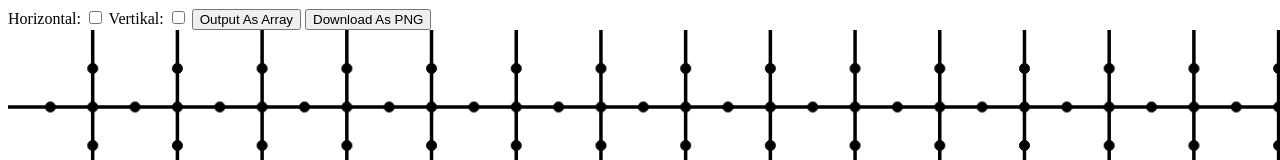
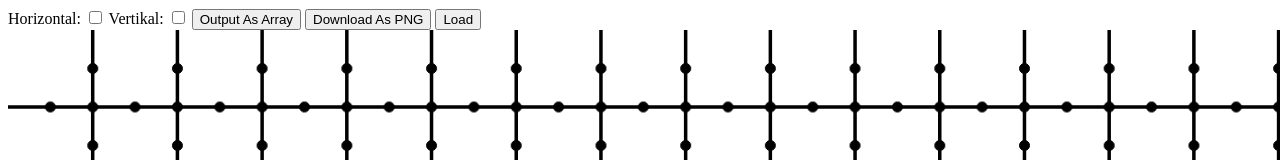
Before and after one commit to SteinerHannes/amsler-grid, a plain HTML site: page index.html in a window 1280 px wide. Shown: the top 160 px of the page. Drawn offline with Linux system fonts and the light colour scheme.

Commit message:
Added recreateAmslerGrid()

```diff
--- a/index.html
+++ b/index.html
@@ -10,8 +10,12 @@
 <label for="vertical">Vertikal: </label><input type="checkbox" id="vertical" onclick="toggleVertical()">
 <input type="button" id="return" onclick="returnAmslerGrid()" value="Output As Array">
 <input type="button" id="print" onclick="exportCanvasAsPNG()" value="Download As PNG">
+<input type="button" id="creat" onclick="recreateAmslerGrid()" value="Load">
 <canvas id="grid" width="1440" height="770"></canvas>
 <script>
+    /** Virable zum wiederherstellen gespeicherter Daten*/
+    let savedata;
+
     /** Breite der Linien */
     let linewidth = 3.5;
     /** Groesse der Knoten-Farbe */
@@ -30,9 +34,7 @@
      * Framework:
      *      fabric.js
      */
-    let canvasGrid = new fabric.Canvas('grid',{
-        selection: false,
-    });
+    let canvasGrid;
     // setzt die Entstehungspunkte jedes neuen Objektes in die Mitte des Objektes (Bsp. bei Kreis: Mittelpunkt ist Entstehungspunkt)
     fabric.Object.prototype.originX = fabric.Object.prototype.originY = 'center';
 
@@ -49,20 +51,41 @@
      *           |          |
      *  |<-     Canvas  Breite     ->|
      */
-    const widthScale = canvasGrid.width / (amountOfVerticalLines+1);
+    let widthScale;
     /** Vertikaler Faktor für den Abstand der horizontalen Linien (ähnlich wie const widthScale) */
-    const heightScale = canvasGrid.height / (amountOfHorizontalLines+1);
+    let heightScale;
+
+    /** 2D Array mit allen Bezierkurven, die von oben nach unten verlaufen */
+    let verticalLines;
+    /** 2D Array mit alle Mittel-Punkt-Knoten, die mit den verticalen Bezierkurven verknüpft sind */
+    let verticalNodes;
+    /** 2D Array mit allen Bezierkurven, die von links nach rechts verlaufen */
+    let horizontalLines;
+    /** 2D Array mit alle Mittel-Punkt-Knoten, die mit den horizontalen Bezierkurven verknüpft sind */
+    let horizontalNodes;
+    /** 2D Array mit allen Kreuzungs-Knoten */
+    let normalNodes;
+
+
 
     /**
-     * 2D Array mit allen Bezierkurven, die von oben nach unten verlaufen
-     *
+     * Annonyme-Funktion die sofort ausgeführt wird, nachdem sie erstellt wurde.
      */
-    let verticalLines = [amountOfVerticalLines];
-    /** 2D Array mit alle Mittel-Punkt-Knoten, die mit den verticalen Bezierkurven verknüpft sind */
-    let verticalNodes = [amountOfVerticalLines];
-    let horizontalLines = [amountOfVerticalLines+1];
-    let horizontalNodes = [amountOfVerticalLines+1];
-    let normalNodes = [amountOfVerticalLines];
+    (function () {
+        canvasGrid =  new fabric.Canvas('grid',{
+            selection: false,
+        });
+        // Events, die auf dem Grid stattfinden ('<Event-Name>': <Funktions-Name>)
+        canvasGrid.on({
+            'object:moving': onObjectMoving
+        });
+        // setzt den Mittelpunkt
+        addMiddelPoint();
+        // ueberschreibt die aktuellen globalen Variablen
+        setGlobalVariables(16, 9);
+        // erstellt das dynamische Grid an Hand der Globalen Variablen
+        creatAmslerGrid();
+    })();
 
     /**
      * Mittelpunkt auf Canvas hinzufügen:
@@ -82,30 +105,17 @@
      * Framework:
      *      fabric.js
      */
+    function addMiddelPoint(){
         canvasGrid.add(new fabric.Circle({
-        radius: (Math.min(canvasGrid.width,canvasGrid.height)/Math.min(amountOfVerticalLines,amountOfHorizontalLines))/6,
+            radius: (Math.min(canvasGrid.width,canvasGrid.height)/Math.min(amountOfVerticalLines,amountOfHorizontalLines))/8,
             left: canvasGrid.width/2,
             top: canvasGrid.height/2,
             fill: 'black',
             selectable: false,
             evented: false
         }));
+    }
 
-    /**
-     * Grid-Funktionen:
-     *      creatAmslerGrid()
-     *      makeLine()
-     *      makeNode()
-     *      makeMiddleNode()
-     *      onObjectMoving()
-     */
-    (function () {
-        // Events, die auf dem Grid stattfinden ('<Event-Name>': <Funktions-Name>)
-        canvasGrid.on({
-            'object:moving': onObjectMoving
-        });
-        // erstellt das dynamische Grid an Hand der Globalen Variablen
-        creatAmslerGrid();
 
     /**
      * Erstellt das inteaktive Grid auf der Canvas
@@ -336,7 +346,6 @@
             }
         }
     }
-    })();
 
     /**
      * Schaltet zwischen sichtbaren und unsichtbaren horizontalen Linien um
@@ -496,13 +505,113 @@
         canvasStats[2] = amountOfVerticalLines;
         canvasStats[3] = amountOfHorizontalLines;
         let changes = [];
-        changes.push([vertNodes, horiNodes, normNodes, canvasStats]);
+        changes.push(vertNodes, horiNodes, normNodes, canvasStats);
         console.log(changes);
 
         /** Post zum server */
-        /*
-        return changes;
+
+        savedata = changes;/** Variable zum Tetsten*/
+
+    }
+
+    /**
+     * Initialisiert alle globalen Variablen, die das Grid betreffen,
+     * an Hand der Anzahl der vertikalen und horizontalen Linien.
      */
+    function setGlobalVariables(amountVertLines, amountHorLines) {
+        amountOfHorizontalLines = amountHorLines;
+        amountOfVerticalLines = amountVertLines;
+        verticalLines = [amountOfVerticalLines];
+        verticalNodes = [amountOfVerticalLines];
+        horizontalLines = [amountOfVerticalLines+1];
+        horizontalNodes = [amountOfVerticalLines+1];
+        normalNodes = [amountOfVerticalLines];
+        widthScale = canvasGrid.width / (amountOfVerticalLines+1);
+        heightScale = canvasGrid.height / (amountOfHorizontalLines+1);
+    }
+
+    /**
+     * Stellt ein Amsler-Gitter an Hand gespeicherter Daten wieder her.
+     * Die Daten müssen sich in der Globalen-Variable "savedData" befinden.
+     */
+    function recreateAmslerGrid(){
+        // alte Canvas leeren
+        canvasGrid.clear();
+        let savedData = savedata;
+        /* //Test Daten
+        let savedData = [
+            [
+                {x: 0, y: 0, top: 38.66666666666667, left: 115.33333333333333},
+                {x: 4, y: 5, top: 460.3333333333333, left: 377.66666666666663}
+            ],[
+                {x: 0, y: 0, top: 126.33333333333333, left: 40.66666666666667},
+                {x: 5, y: 4, top: 380.66666666666663, left: 459.3333333333333}
+            ],[
+                {x: 2, y: 2, top: 203, left: 204}
+            ],[500, 500, 5, 5]
+        ];*/
+        // Daten "entpacken"
+        let vertNodes = savedData[0];
+        let horNodes = savedData[1];
+        let normNodes = savedData[2];
+        let canvasWidth = savedData[3][0];
+        let canvasHeight = savedData[3][1];
+        let amountVL = savedData[3][2];
+        let amountHL = savedData[3][3];
+        // Wenn die Canvas und die Anzahl der Linien sich geändert haben sollten...
+        if(canvasHeight !== canvasGrid.height || canvasWidth !== canvasGrid.width || amountOfVerticalLines !== amountVL || amountOfHorizontalLines !== amountHL){
+            // Canvas-Größe anpassen
+            canvasGrid.setWidth(canvasWidth);
+            canvasGrid.setHeight(canvasHeight);
+            canvasGrid.calcOffset();
+            // Globale Variablen anpassen
+            setGlobalVariables(amountVL,amountHL);
+        }
+
+        // Mittelpunkt setzen
+        addMiddelPoint();
+        // Neues Grid erstellen
+        creatAmslerGrid(amountOfVerticalLines, amountOfHorizontalLines);
+        // Knoten (und deren Linien) so anpassen, wie sie in den gespeicherten Daten drin stehen
+        let max = vertNodes.length;
+        for(let i = 0; i < max; i++){
+            let temp = vertNodes[i];
+            let node = verticalNodes[temp.x][temp.y];
+            node.left = temp.left;
+            node.top = temp.top;
+            if (node.line) {
+                node.line.path[1][1] = node.left;
+                node.line.path[1][2] = node.top;
+            }
+        }
+        max = horNodes.length;
+        for(let i = 0; i < max; i++){
+            let temp = horNodes[i];
+            let node = horizontalNodes[temp.x][temp.y];
+            node.left = temp.left;
+            node.top = temp.top;
+            if (node.line) {
+                node.line.path[1][1] = node.left;
+                node.line.path[1][2] = node.top;
+            }
+        }
+        max = normNodes.length;
+        for(let i = 0; i < max; i++){
+            let temp = normNodes[i];
+            let node = normalNodes[temp.x][temp.y];
+            node.left = temp.left;
+            node.top = temp.top;
+            if (node.lineLeft && node.lineRight && node.lineUp && node.lineDown) {
+                node.lineLeft.path[1][3] = node.left;
+                node.lineLeft.path[1][4] = node.top;
+                node.lineUp.path[1][3] = node.left;
+                node.lineUp.path[1][4] = node.top;
+                node.lineRight.path[0][1] = node.left;
+                node.lineRight.path[0][2] = node.top;
+                node.lineDown.path[0][1] = node.left;
+                node.lineDown.path[0][2] = node.top;
+            }
+        }
     }
 
 
@@ -520,7 +629,6 @@
 
         /** post zum Server */
 
-        /*
         var dlLink = document.createElement('a');
         dlLink.download = "fileName";
         dlLink.href = imgURL;
@@ -529,8 +637,6 @@
         document.body.appendChild(dlLink);
         dlLink.click();
         document.body.removeChild(dlLink);
-         */
-
     }
 
     /**
@@ -562,21 +668,6 @@
         }
     };
 
-    // M1 1C17.6667 1 34.3333 1 51 1
-    // https://www.youtube.com/watch?time_continue=70&v=LbV_2Xn9TX4
-
-    // kreis                xx
-    // input größe ändern   !!
-    // fixe punkte          !!
-    // bild png             !!
-    // doku                 !!
-    //      struktur        !!
-    //      problem...      xx
-    // 16:9                 !!
-    // load                 xx
-    // spiegeln             ?? -informieren
-    // knotengroesse        !!
-    // glbale var           !!
 </script>
 </body>
 </html>
```
Also changed, not shown: 1 other file. Lines whose indentation alone changed are shown as unchanged.
